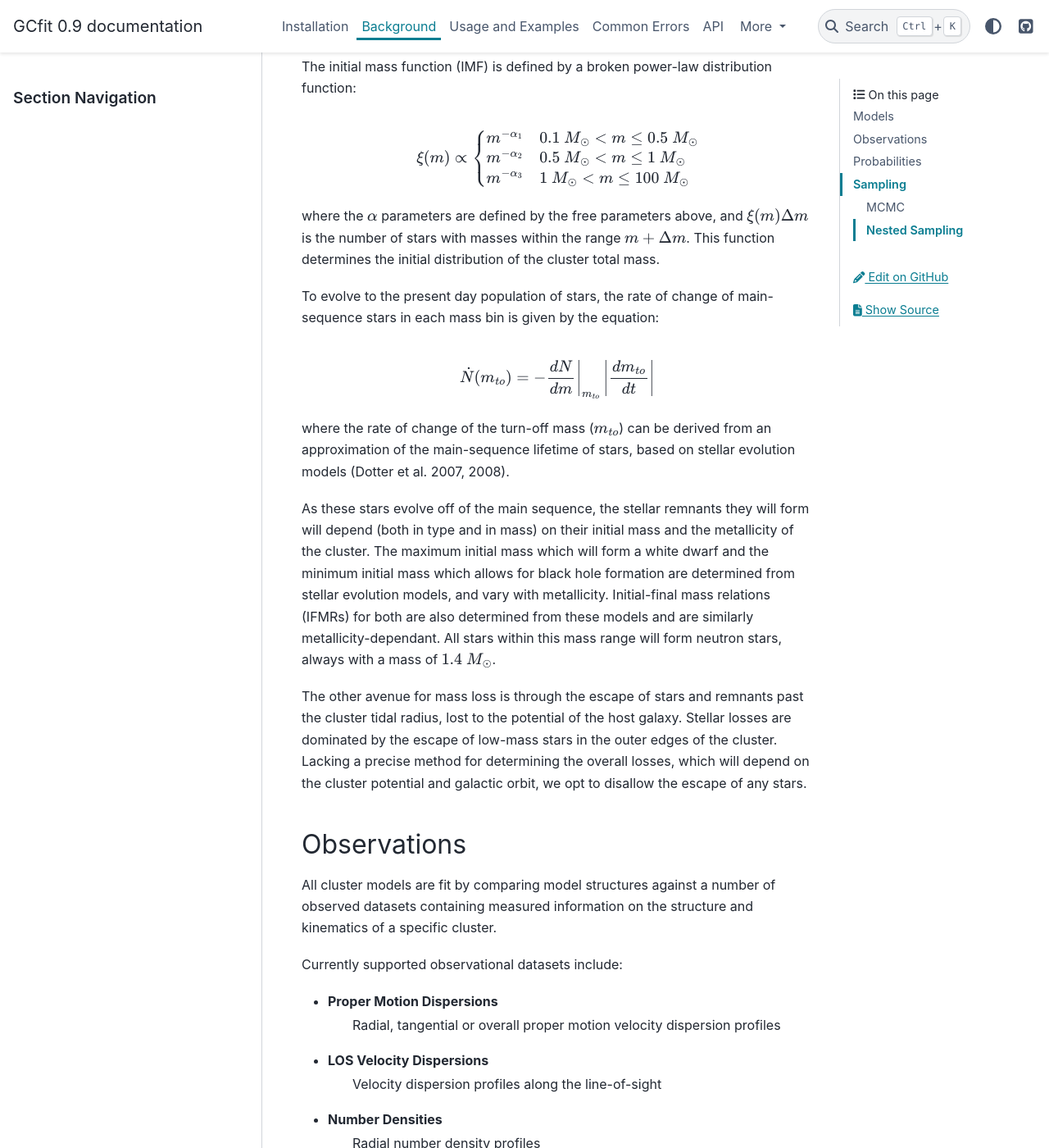
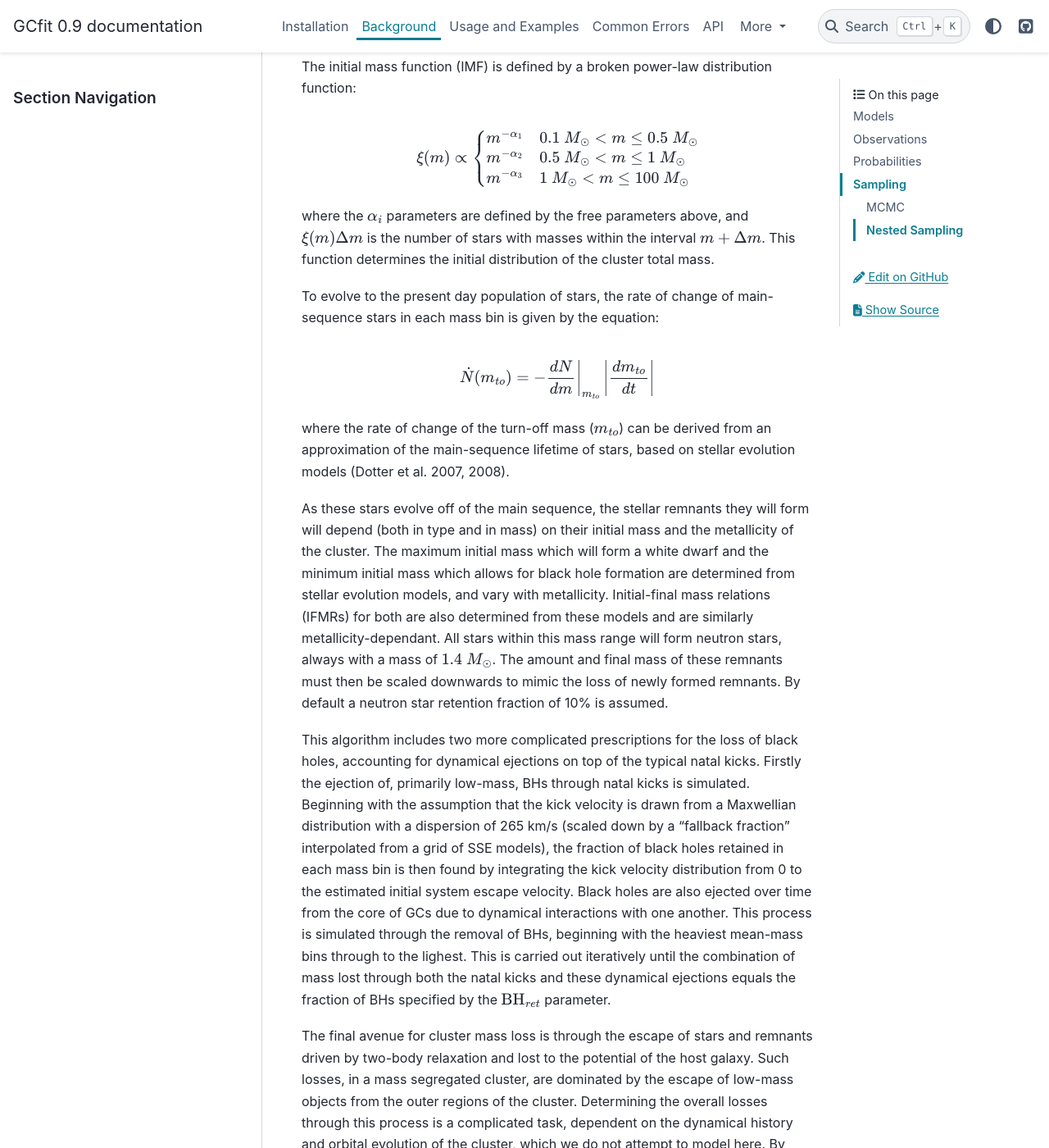
Before and after one commit to nmdickson/GCfit, a Sphinx documentation site: the page built from docs/source/fitting.rst, in a window 1280 px wide and 1400 px high, scrolled down 2073 px. Shown: the whole window at 82% size. Built offline with Sphinx 7.4.7 and the PyData theme 0.15.4, drawn with Linux system fonts in a browser that asks for light colours; some of the changed text lies outside the part shown.

Commit message:
copy over updated MF evolution section from thesis

```diff
--- a/docs/source/fitting.rst
+++ b/docs/source/fitting.rst
@@ -109,10 +109,10 @@ distribution function:
         m^{-\alpha_3} & 1\ M_\odot < m \leq 100\ M_\odot \\
     \end{cases}
 
-where the :math:`\alpha` parameters are defined by the free parameters above,
-and :math:`\xi(m) \Delta m` is the number of stars with masses within the range
-:math:`m + \Delta m`. This function determines the initial distribution of the
-cluster total mass.
+where the :math:`\alpha_i` parameters are defined by the free parameters above,
+and :math:`\xi(m) \Delta m` is the number of stars with masses within the
+interval :math:`m + \Delta m`. This function determines the initial distribution
+of the cluster total mass.
 
 To evolve to the present day population of stars, the rate of change of
 main-sequence stars in each mass bin is given by the equation:
@@ -133,16 +133,38 @@ determined from stellar evolution models, and vary with metallicity.
 Initial-final mass relations (IFMRs) for both are also determined from these
 models and are similarly metallicity-dependant. All stars within this mass
 range will form neutron stars, always with a mass of :math:`1.4\ M_\odot`.
+The amount and final mass of these remnants must then be scaled downwards to
+mimic the loss of newly formed remnants. By default a neutron star retention
+fraction of 10% is assumed.
 
-The other avenue for mass loss is through the escape of stars and
-remnants past the cluster tidal radius, lost to the potential of the host
-galaxy.
-Stellar losses are dominated by the escape of low-mass stars in the outer edges
-of the cluster. Lacking a precise method for determining the overall losses,
-which will depend on the cluster potential and galactic orbit, we opt to
-disallow the escape of any stars.
+This algorithm includes two more complicated
+prescriptions for the loss of black holes, accounting for dynamical
+ejections on top of the typical natal kicks.
+Firstly the ejection of, primarily low-mass, BHs through natal kicks is
+simulated. Beginning with the assumption that the kick velocity is drawn from a
+Maxwellian distribution with a dispersion of 265 km/s (scaled down by a
+"fallback fraction" interpolated from a grid of SSE models), the fraction of
+black holes retained in each mass bin is then found by integrating the
+kick velocity distribution from 0 to the estimated initial system escape
+velocity.
+Black holes are also ejected over time from the core of GCs due to dynamical
+interactions with one another. This
+process is simulated through the removal of BHs, beginning with the heaviest
+mean-mass bins through to the lighest. This is carried
+out iteratively until the combination of mass lost through both the natal
+kicks and these dynamical ejections equals the fraction of BHs specified by
+the :math:`\mathrm{BH}_{ret}` parameter.
 
-.. TODO Remnant losses
+The final avenue for cluster mass loss is through the escape of stars and
+remnants driven by two-body relaxation and lost to the potential of the host
+galaxy. Such losses, in a mass segregated cluster, are dominated by
+the escape of low-mass objects from the outer regions of the cluster.
+Determining the overall losses through this process is a complicated task,
+dependent on the dynamical history and orbital evolution of the cluster,
+which we do not attempt to model here.
+By default, we opt to ignore this preferential
+loss of low-mass stars and do not further model the escape of any
+stars, apart from through the processes described above.
 
 Observations
 ============
```
